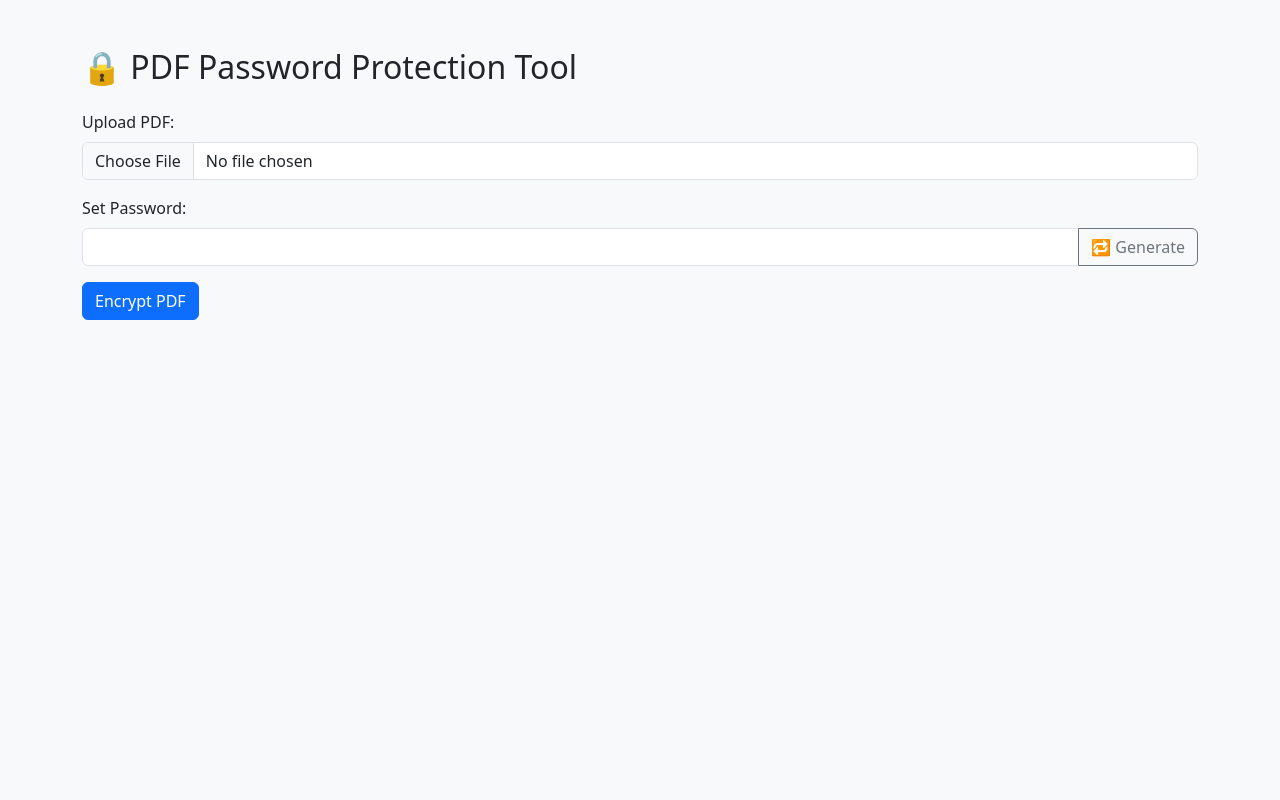
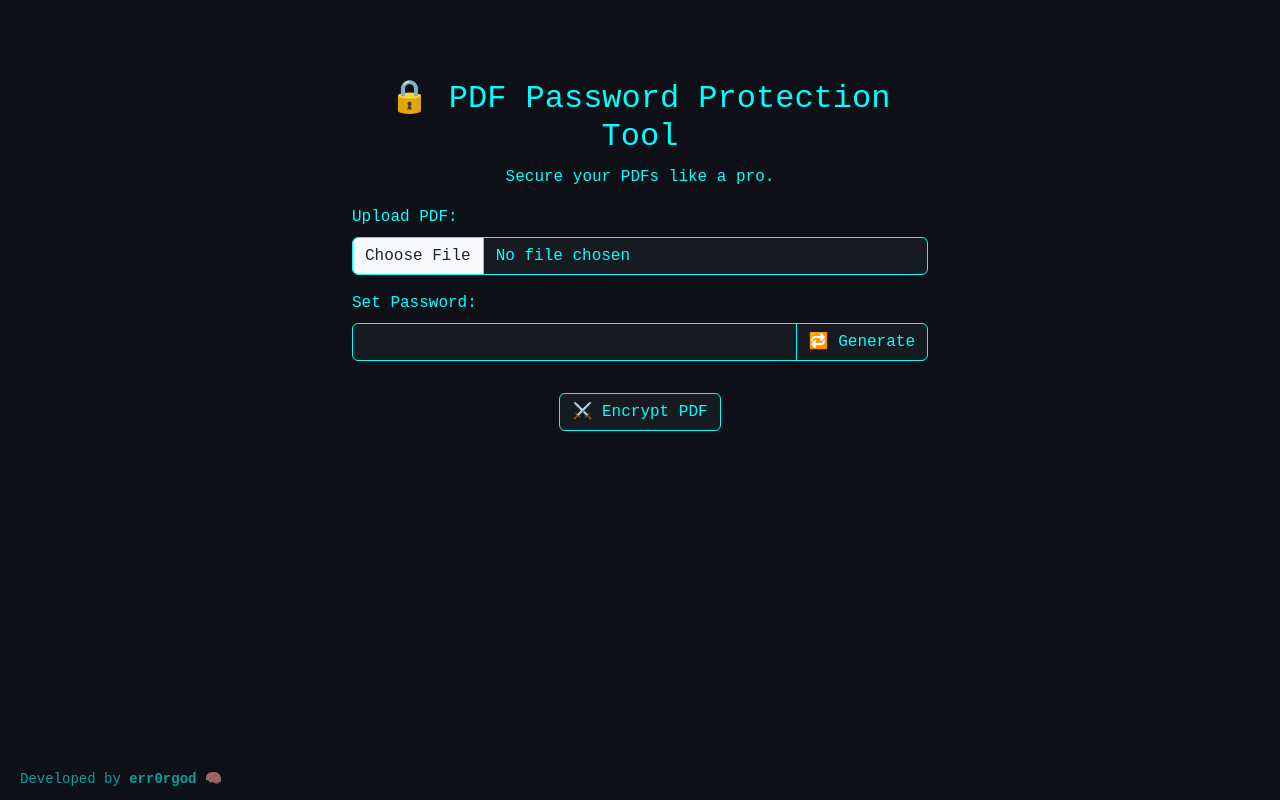
Before and after one commit to err0rgod/pdfpass, a plain HTML site: page templates/index.html in a window 1280 px wide. Drawn offline with nearby package versions, Linux system fonts and the light colour scheme.

Commit message:
added hacker vibes

```diff
--- a/templates/index.html
+++ b/templates/index.html
@@ -2,14 +2,74 @@
 <html lang="en">
 <head>
   <meta charset="UTF-8">
-    <title>PDF Password Protector</title>
+  <title>PDF Password Protector | err0rgod</title>
   <link href="https://cdn.jsdelivr.net/npm/bootstrap@5.3.0/dist/css/bootstrap.min.css" rel="stylesheet">
+  <style>
+    body {
+      background-color: #0d1117;
+      color: #00ffff;
+      font-family: 'Courier New', Courier, monospace;
+    }
+
+    h2 {
+      color: #00ffff;
+    }
+
+    .form-control, .btn {
+      background-color: #161b22;
+      color: #00ffff;
+      border: 1px solid #00ffff;
+    }
+
+    .btn:hover {
+      background-color: #00ffff;
+      color: #0d1117;
+    }
+
+    .footer {
+      position: fixed;
+      bottom: 10px;
+      left: 20px;
+      font-size: 14px;
+      opacity: 0.6;
+    }
+
+    .container {
+      max-width: 600px;
+      margin-top: 80px;
+    }
+
+    .input-group-text {
+      background-color: #0d1117;
+      border: 1px solid #00ffff;
+    }
+
+    .btn-outline-secondary {
+      border-color: #00ffff;
+      color: #00ffff;
+    }
+
+    .btn-outline-secondary:hover {
+      background-color: #00ffff;
+      color: #0d1117;
+    }
+
+    a {
+      color: #00ffff;
+    }
+
+    a:hover {
+      text-decoration: underline;
+    }
+  </style>
 </head>
-<body class="bg-light">
+<body>
 
-<div class="container mt-5">
-    <h2 class="mb-4">🔒 PDF Password Protection Tool</h2>
-    <form action="/encrypt" method="post" enctype="multipart/form-data">
+<div class="container text-center">
+  <h2>🔒 PDF Password Protection Tool</h2>
+  <p>Secure your PDFs like a pro.</p>
+
+  <form action="/encrypt" method="post" enctype="multipart/form-data" class="text-start">
     <div class="mb-3">
       <label for="pdf" class="form-label">Upload PDF:</label>
       <input class="form-control" type="file" name="pdf" id="pdf" required>
@@ -21,10 +81,16 @@
         <button type="button" class="btn btn-outline-secondary" onclick="generatePassword()">🔁 Generate</button>
       </div>
     </div>
-
-        <button type="submit" class="btn btn-primary">Encrypt PDF</button>
+    <div class="text-center">
+      <button type="submit" class="btn mt-3">⚔️ Encrypt PDF</button>
+    </div>
   </form>
 </div>
+
+<div class="footer">
+  Developed by <strong>err0rgod</strong> 🧠
+</div>
+
 <script>
 function generatePassword(length = 12) {
   const chars = "abcdefghijklmnopqrstuvwxyzABCDEFGHIJKLMNOPQRSTUVWXYZ0123456789!@#$%^&*()_+";
```
Lines whose indentation alone changed are shown as unchanged.
